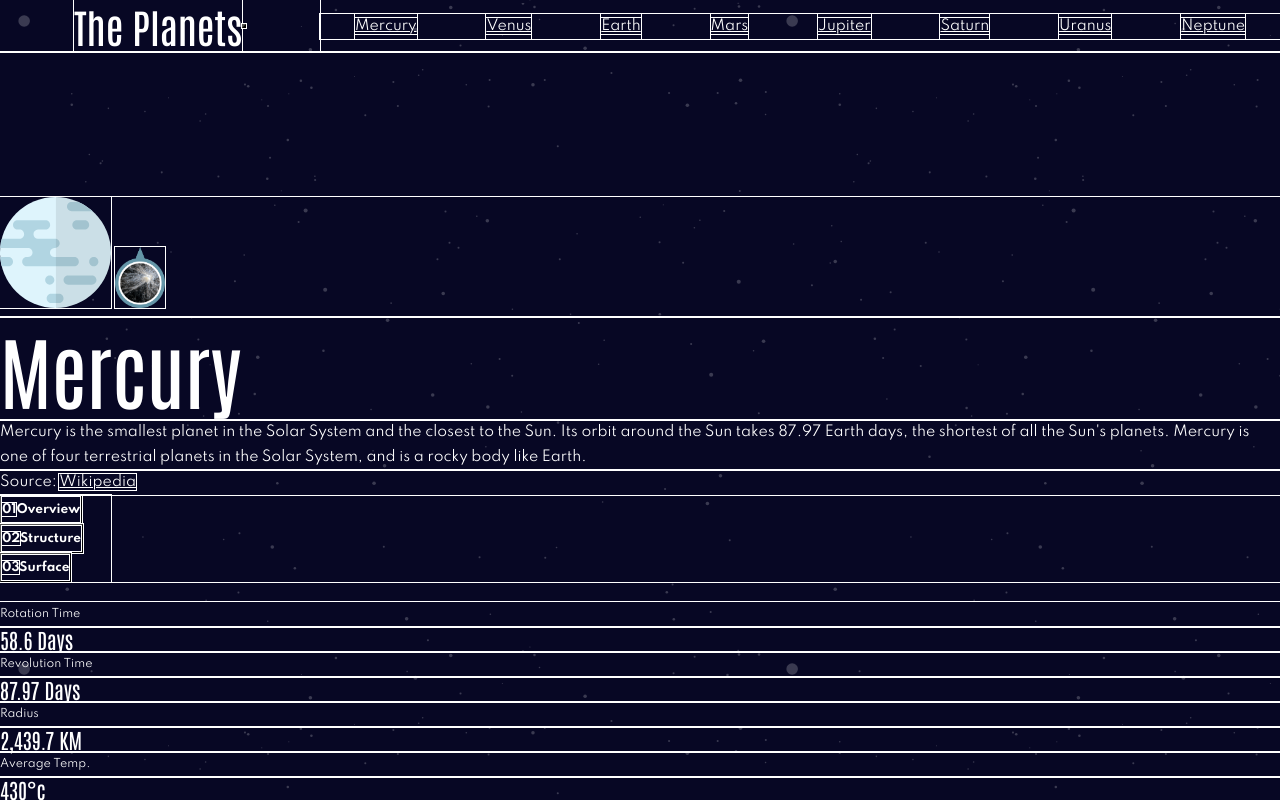
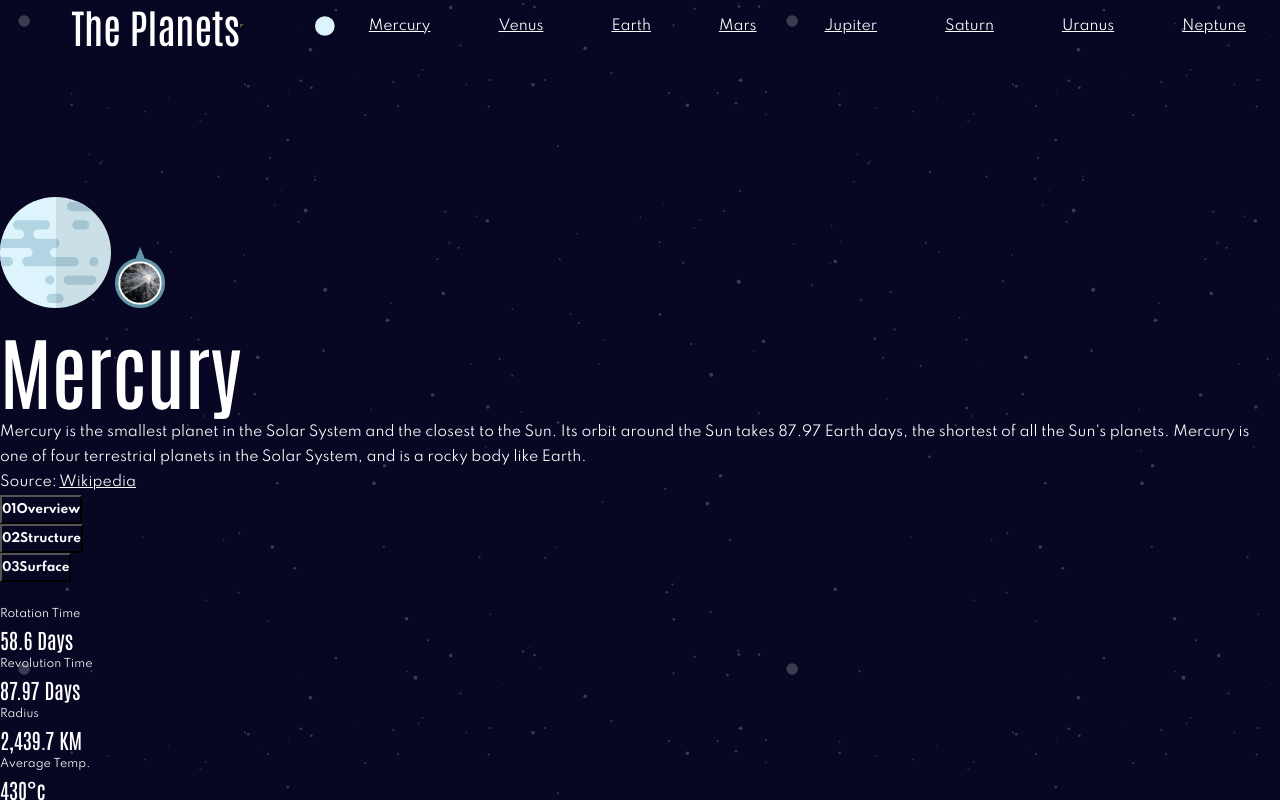
Before and after one commit to tlanettepollard/Planet-Facts-Site-w-Vanilla-JS, a plain HTML site: page index.html in a window 1280 px wide. Drawn offline with Linux system fonts and the light colour scheme.

Commit message:
Added planet icons for menu
Signed-off-by: T. Lanette <TLPollard4516@gmail.com>

```diff
--- a/index.html
+++ b/index.html
@@ -20,7 +20,9 @@
             <img id="hamburger" class="btn__icon" src="assets/icon-hamburger.svg"  alt="menu open">
           </button>
         </div>
-
+        <svg width="20" height="20" viewBox="0 0 20 20" fill="none" xmlns="http://www.w3.org/2000/svg">
+        <circle cx="10" cy="10" r="10" fill="#DEF4FC"/>
+        </svg>
         <ul id="menu-links" aria-labelledby="main-menu-links" class="menu__inner">
           <li>
             <a class="menu__item" href="#">Mercury</a>
--- a/scss/components/_base.scss
+++ b/scss/components/_base.scss
@@ -1,7 +1,7 @@
 * {
     margin: 0;
     padding: 0;
-    outline: 1px solid white;
+    //outline: 1px solid white;
 }
 
 *,
```
Also changed, not shown: assets/earth-circle.png (added), assets/jupiter-circle.png (added), assets/mars-circle.png (added), assets/mercury-circle.png (added), assets/neptune-circle.png (added), assets/saturn-circle.png (added), assets/uranus-circle.png (added), assets/venus-circle.png (added), dist/css/main.css, 1 other file.
